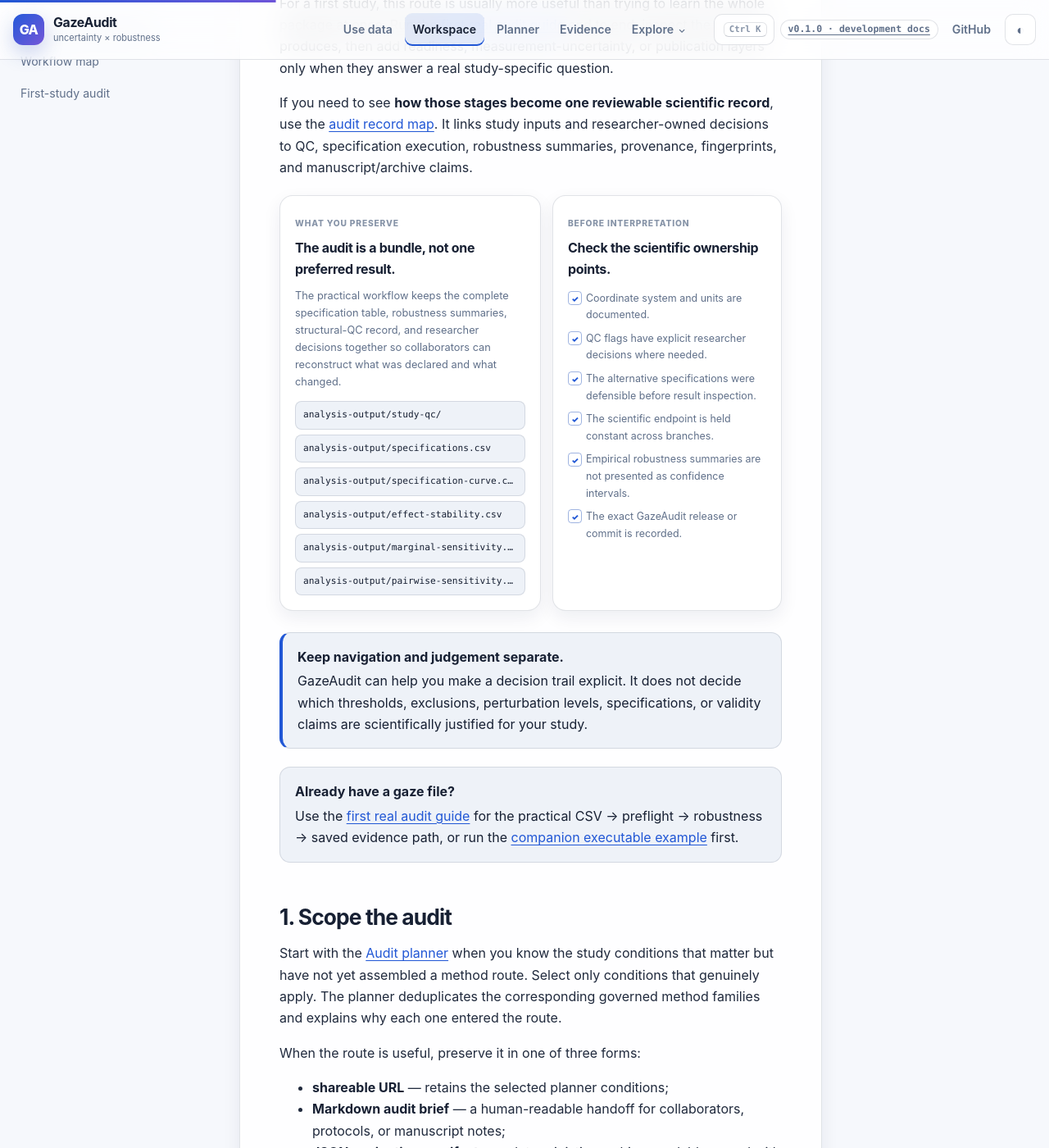
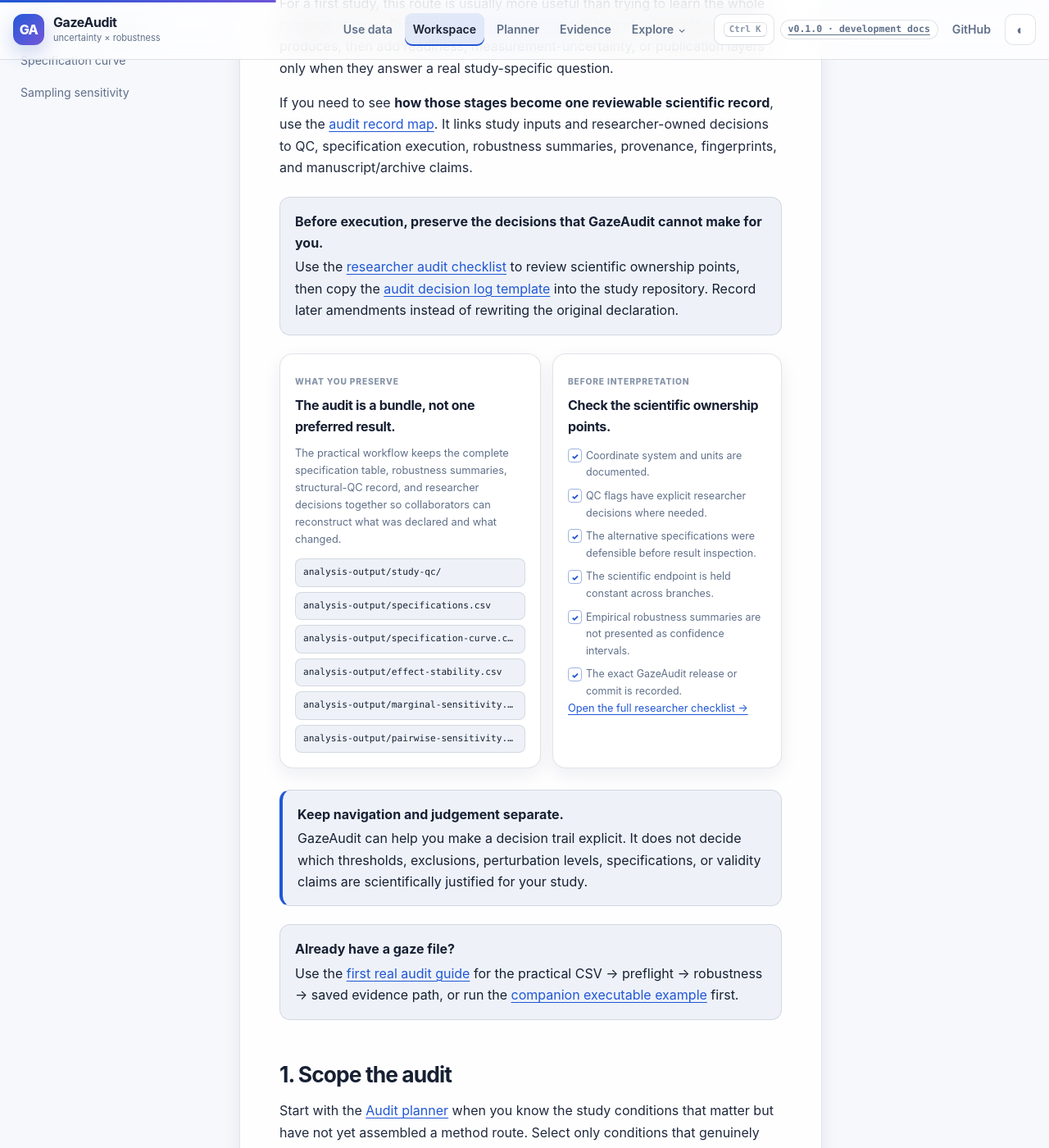
Before and after one commit to stefanosbalaskas/GazeAudit, a Jekyll site: the page built from docs/workspace/index.md, in a window 1280 px wide and 1400 px high, scrolled down 1251 px. Shown: the whole window at 82% size. Built offline with Jekyll 4.4.1, drawn with Linux system fonts in a browser that asks for light colours; some of the changed text lies outside the part shown.

Commit message:
docs: surface researcher guidance across the site (#82)
Make the researcher checklist, decision log, and decision-to-report guidance persistently discoverable and connect those materials directly to the Researcher Workspace without changing scientific or release boundaries.

```diff
--- a/_layouts/default.html
+++ b/_layouts/default.html
@@ -74,8 +74,10 @@
               <span>Apply</span>
               <a href="{{ '/docs/workflows/' | relative_url }}">Workflows</a>
               <a href="{{ '/docs/articles/' | relative_url }}">Articles</a>
+              <a href="{{ '/docs/guides/researcher-audit-checklist/' | relative_url }}">Researcher checklist</a>
               <a href="{{ '/docs/guides/audit-record-map/' | relative_url }}">Audit record map</a>
               <a href="{{ '/docs/guides/audit-output-bundle/' | relative_url }}">Output bundle</a>
+              <a href="{{ '/docs/examples/decision-to-report/' | relative_url }}">Decision to report</a>
             </div>
             <div class="nav-explore-group">
               <span>Reference</span>
@@ -119,8 +121,10 @@
           <span>Apply</span>
           <a href="{{ '/docs/workflows/' | relative_url }}">Workflows</a>
           <a href="{{ '/docs/articles/' | relative_url }}">Articles</a>
+          <a href="{{ '/docs/guides/researcher-audit-checklist/' | relative_url }}">Researcher checklist</a>
           <a href="{{ '/docs/guides/audit-record-map/' | relative_url }}">Audit record map</a>
           <a href="{{ '/docs/guides/audit-output-bundle/' | relative_url }}">Output bundle</a>
+          <a href="{{ '/docs/examples/decision-to-report/' | relative_url }}">Decision to report</a>
         </div>
         <div class="mobile-nav-group">
           <span>Reference</span>
@@ -157,6 +161,8 @@
 
             <p class="nav-label">Guides</p>
             <a href="{{ '/docs/guides/project-starter/' | relative_url }}">Project starter</a>
+            <a href="{{ '/docs/guides/researcher-audit-checklist/' | relative_url }}">Researcher checklist</a>
+            <a href="{{ '/docs/guides/audit-decision-log-template/' | relative_url }}">Decision log template</a>
             <a href="{{ '/docs/guides/audit-record-map/' | relative_url }}">Audit record map</a>
             <a href="{{ '/docs/guides/audit-output-bundle/' | relative_url }}">Output bundle</a>
             <a href="{{ '/docs/guides/data-onboarding/' | relative_url }}">Data onboarding</a>
@@ -171,6 +177,7 @@
             <a href="{{ '/docs/examples/first-real-audit/' | relative_url }}">First real audit example</a>
             <a href="{{ '/docs/examples/study-preflight/' | relative_url }}">Study preflight</a>
             <a href="{{ '/docs/examples/end-to-end-robustness/' | relative_url }}">End-to-end robustness</a>
+            <a href="{{ '/docs/examples/decision-to-report/' | relative_url }}">Decision-to-report example</a>
             <a href="{{ '/docs/examples/analysis-readiness/' | relative_url }}">Analysis readiness</a>
             <a href="{{ '/docs/plots/' | relative_url }}">Plot gallery</a>
             <a href="{{ '/docs/examples/aoi-boundary/' | relative_url }}">AOI boundary example</a>
@@ -257,6 +264,7 @@
       </div>
       <div class="footer-links">
         <a href="{{ '/docs/guides/first-real-audit/' | relative_url }}">First real audit</a>
+        <a href="{{ '/docs/guides/researcher-audit-checklist/' | relative_url }}">Researcher checklist</a>
         <a href="{{ '/docs/workspace/' | relative_url }}">Researcher workspace</a>
         <a href="{{ '/docs/reference/site-provenance/' | relative_url }}">Docs provenance</a>
         <a href="https://doi.org/10.5281/zenodo.22757340">DOI 10.5281/zenodo.22757340</a>
--- a/docs/workspace/index.md
+++ b/docs/workspace/index.md
@@ -57,6 +57,11 @@
 
 If you need to see **how those stages become one reviewable scientific record**, use the [audit record map]({{ '/docs/guides/audit-record-map/' | relative_url }}). It links study inputs and researcher-owned decisions to QC, specification execution, robustness summaries, provenance, fingerprints, and manuscript/archive claims.
 
+<div class="callout tip">
+<strong>Before execution, preserve the decisions that GazeAudit cannot make for you.</strong>
+Use the <a href="{{ '/docs/guides/researcher-audit-checklist/' | relative_url }}">researcher audit checklist</a> to review scientific ownership points, then copy the <a href="{{ '/docs/guides/audit-decision-log-template/' | relative_url }}">audit decision log template</a> into the study repository. Record later amendments instead of rewriting the original declaration.
+</div>
+
 <div class="audit-output-preview">
   <div class="audit-output-panel">
     <span>What you preserve</span>
@@ -82,6 +87,7 @@
       <li>Empirical robustness summaries are not presented as confidence intervals.</li>
       <li>The exact GazeAudit release or commit is recorded.</li>
     </ul>
+    <p><a href="{{ '/docs/guides/researcher-audit-checklist/' | relative_url }}">Open the full researcher checklist →</a></p>
   </div>
 </div>
 
@@ -126,10 +132,12 @@
 | Need | Start here | Continue with |
 |---|---|---|
 | Apply GazeAudit to your own canonical CSV | [First real audit]({{ '/docs/examples/first-real-audit/' | relative_url }}) | [First-study workflow]({{ '/docs/workflows/first-study-audit/' | relative_url }}) |
+| Declare researcher-owned decisions | [Researcher checklist]({{ '/docs/guides/researcher-audit-checklist/' | relative_url }}) | [Decision log template]({{ '/docs/guides/audit-decision-log-template/' | relative_url }}) |
 | Structural preflight | [Study preflight]({{ '/docs/examples/study-preflight/' | relative_url }}) | [Data onboarding]({{ '/docs/guides/data-onboarding/' | relative_url }}) |
 | Readiness governance | [Analysis-readiness example]({{ '/docs/examples/analysis-readiness/' | relative_url }}) | [Readiness guide]({{ '/docs/guides/analysis-readiness/' | relative_url }}) |
 | AOI measurement uncertainty | [AOI boundary example]({{ '/docs/examples/aoi-boundary/' | relative_url }}) | [Measurement audit]({{ '/docs/workflows/measurement-audit/' | relative_url }}) |
 | Alternative analytical choices | [End-to-end robustness audit]({{ '/docs/examples/end-to-end-robustness/' | relative_url }}) | [Robustness workflow]({{ '/docs/workflows/robustness-audit/' | relative_url }}) |
+| Interpret a robustness pattern | [Decision-to-report example]({{ '/docs/examples/decision-to-report/' | relative_url }}) | [Reporting guide]({{ '/docs/guides/reporting-robustness/' | relative_url }}) |
 | Sampling sensitivity | [Sampling example]({{ '/docs/examples/sampling-sensitivity/' | relative_url }}) | [Specification-space guide]({{ '/docs/guides/specification-space/' | relative_url }}) |
 | Publication evidence | [Publication workflow]({{ '/docs/workflows/reproducible-publication/' | relative_url }}) | [Publication-audit guide]({{ '/docs/guides/publication-audits/' | relative_url }}) |
 
@@ -166,11 +174,14 @@
 ## Fast routes
 
 - **I already have a gaze CSV:** [first real audit →]({{ '/docs/guides/first-real-audit/' | relative_url }})
+- **I need to declare decisions before execution:** [researcher checklist →]({{ '/docs/guides/researcher-audit-checklist/' | relative_url }})
+- **I want a copy-ready decision record:** [decision log template →]({{ '/docs/guides/audit-decision-log-template/' | relative_url }})
 - **I want to trace inputs to claims:** [audit record map →]({{ '/docs/guides/audit-record-map/' | relative_url }})
 - **I have new gaze data:** [data onboarding →]({{ '/docs/guides/data-onboarding/' | relative_url }})
 - **I know the study risks:** [audit planner →]({{ '/docs/planner/' | relative_url }})
 - **I know the methodological question:** [method explorer →]({{ '/docs/methods/' | relative_url }})
 - **I want runnable code:** [examples →]({{ '/docs/examples/' | relative_url }})
+- **I need to practise bounded reporting:** [decision-to-report →]({{ '/docs/examples/decision-to-report/' | relative_url }})
 - **I want end-to-end analysis design:** [workflows →]({{ '/docs/workflows/' | relative_url }})
 - **I need evidence provenance:** [validation matrix →]({{ '/docs/VALIDATION_MATRIX.html' | relative_url }})
 - **I am preparing a manuscript/archive:** [publication audits →]({{ '/docs/guides/publication-audits/' | relative_url }})
```
Also changed, not shown: tests/test_global_navigation_ia.py (+42 -0 lines), tests/test_researcher_guidance_site.py (+21 -0 lines).
